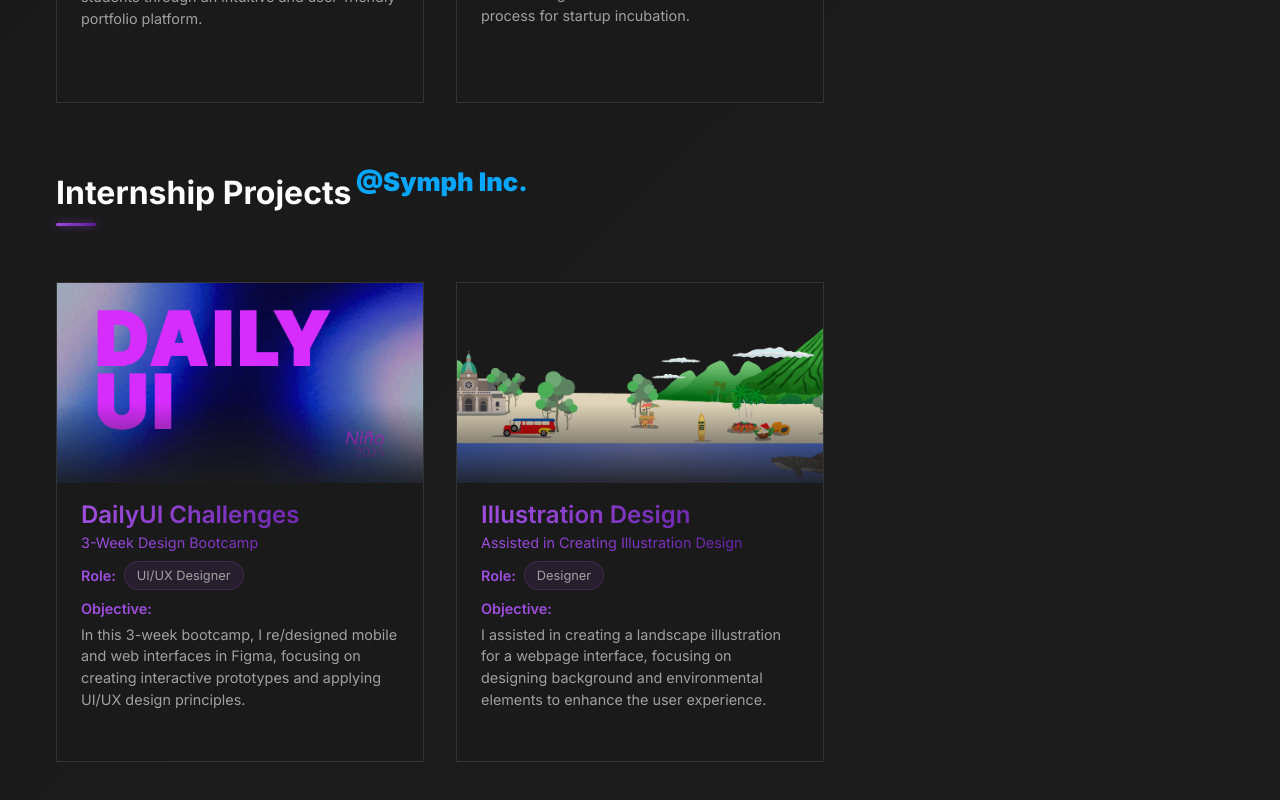
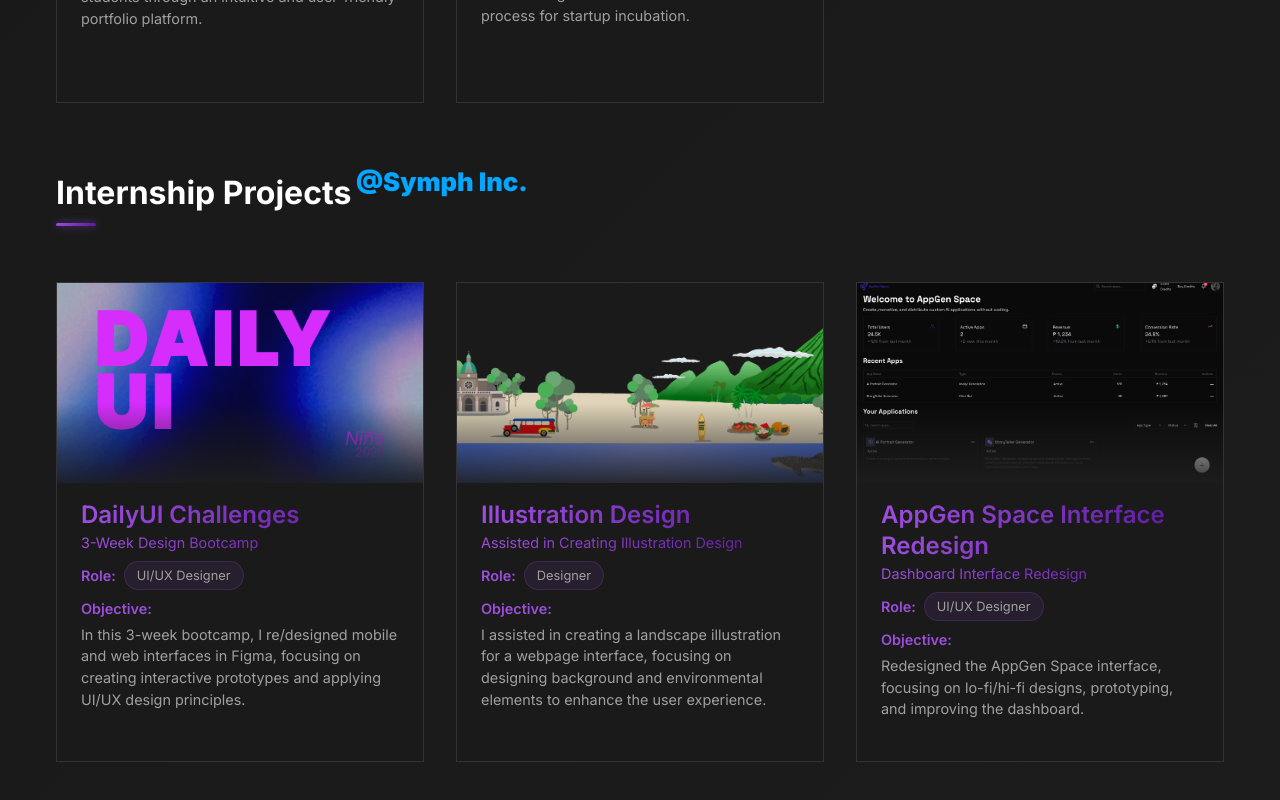
Before and after one commit to NinoBacaoco/PortfolioWebsite, a React (Vite) app: page / in a window 1280 px wide. Shown: the part 1639-2439 px from the top of the page. Built offline with nearby package versions, Linux system fonts and the light colour scheme.

Commit message:
-Add internship projects from Symph Inc -Add external links to project files and prototypes

```diff
--- a/src/components/Projects.jsx
+++ b/src/components/Projects.jsx
@@ -7,6 +7,7 @@
 import thumbnail from "../assets/projects/thumbnail.png";
 import spotselectLogin from "../assets/projects/spotselectLogin.png";
 import illustrationWorkAtSymph from "../assets/projects/illustrationWorkAtSymph.png";
+import appGenDashboard from "../assets/projects/appGenDashboard.png";
 
 const Projects = forwardRef(({ isInView }, ref) => {
   const [expandedCards, setExpandedCards] = useState({});
@@ -175,10 +176,18 @@
                     <span>Figma</span>
                   </div>
                   <div className="project-links">
-                    <a href="https://figma.fun/ElO8Es" className="btn-link" target="_blank">
+                    <a
+                      href="https://figma.fun/ElO8Es"
+                      className="btn-link"
+                      target="_blank"
+                    >
                       View File
                     </a>
-                    <a href="https://figma.fun/RR5aaX" className="btn-link" target="_blank">
+                    <a
+                      href="https://figma.fun/RR5aaX"
+                      className="btn-link"
+                      target="_blank"
+                    >
                       View Prototype
                     </a>
                   </div>
@@ -250,10 +259,18 @@
                     <span>Figma</span>
                   </div>
                   <div className="project-links">
-                    <a href="https://figma.fun/Vv556d" className="btn-link" target="_blank">
+                    <a
+                      href="https://figma.fun/Vv556d"
+                      className="btn-link"
+                      target="_blank"
+                    >
                       View File
                     </a>
-                    <a href="https://figma.fun/WFZFNT" className="btn-link" target="_blank">
+                    <a
+                      href="https://figma.fun/WFZFNT"
+                      className="btn-link"
+                      target="_blank"
+                    >
                       View Prototype
                     </a>
                   </div>
@@ -345,7 +362,7 @@
                 </div>
               </div>
             </div>
-            <div className="project-card" id="project-internship-2">
+            <div className="project-card" id="project-internship-3">
               <div className="project-image">
                 <img
                   src={illustrationWorkAtSymph}
@@ -400,7 +417,11 @@
                     <span>Adobe Illustrator</span>
                   </div>
                   <div className="project-links">
-                    <a href="#" className="btn-link">
+                    <a
+                      href="https://figma.fun/lsR5Ej"
+                      className="btn-link"
+                      target="_blank"
+                    >
                       View Illustration
                     </a>
                   </div>
@@ -416,6 +437,84 @@
                 </div>
               </div>
             </div>
+            <div className="project-card" id="project-internship-3">
+              <div className="project-image">
+                <img src={appGenDashboard} alt="Interface Redesign" />
+              </div>
+              <div
+                className={`project-content ${
+                  expandedCards["internship-3"] ? "expanded" : ""
+                }`}
+              >
+                <h3>
+                  AppGen Space Interface Redesign
+                  <span className="subheading">
+                    Dashboard Interface Redesign
+                  </span>
+                </h3>
+                <div className="project-summary">
+                  <div className="project-role">
+                    <span className="role-label">Role:</span>
+                    <span className="role-value">UI/UX Designer</span>
+                  </div>
+                  <div className="project-objective">
+                    <span className="objective-label">Objective:</span>
+                    <p className="objective-value">
+                      Redesigned the AppGen Space interface, focusing on
+                      lo-fi/hi-fi designs, prototyping, and improving the
+                      dashboard.
+                    </p>
+                  </div>
+                  <div className="project-achievements">
+                    <h4>Key Achievements:</h4>
+                    <ul>
+                      <li>
+                        Redesigned the AppGen Space interface with both lo-fi
+                        and hi-fi mockups.
+                      </li>
+                      <li>
+                        Created interactive prototypes to demonstrate the flow
+                        and user interactions within the app.
+                      </li>
+                      <li>
+                        Focused primarily on the dashboard interface, ensuring
+                        it was intuitive and visually appealing.
+                      </li>
+                    </ul>
+                  </div>
+                </div>
+                <div className="project-sections">
+                  <div className="project-tech">
+                    <span>Figma</span>
+                  </div>
+                  <div className="project-links">
+                    <a
+                      href="https://figma.fun/3COMr2"
+                      className="btn-link"
+                      target="_blank"
+                    >
+                      View File
+                    </a>
+                    <a
+                      href="https://figma.fun/0Gv7CP"
+                      className="btn-link"
+                      target="_blank"
+                    >
+                      View Prototype
+                    </a>
+                  </div>
+                </div>
+                <div className="see-more-container">
+                  <button
+                    className="see-more-btn"
+                    onClick={() => toggleCard("internship-3")}
+                  >
+                    {expandedCards["internship-3"] ? "See Less" : "See More"}
+                    <span className="icon">▼</span>
+                  </button>
+                </div>
+              </div>
+            </div>
           </div>
         </div>
       </div>
```
Also changed, not shown: src/assets/projects/appGenDashboard.png (added).
